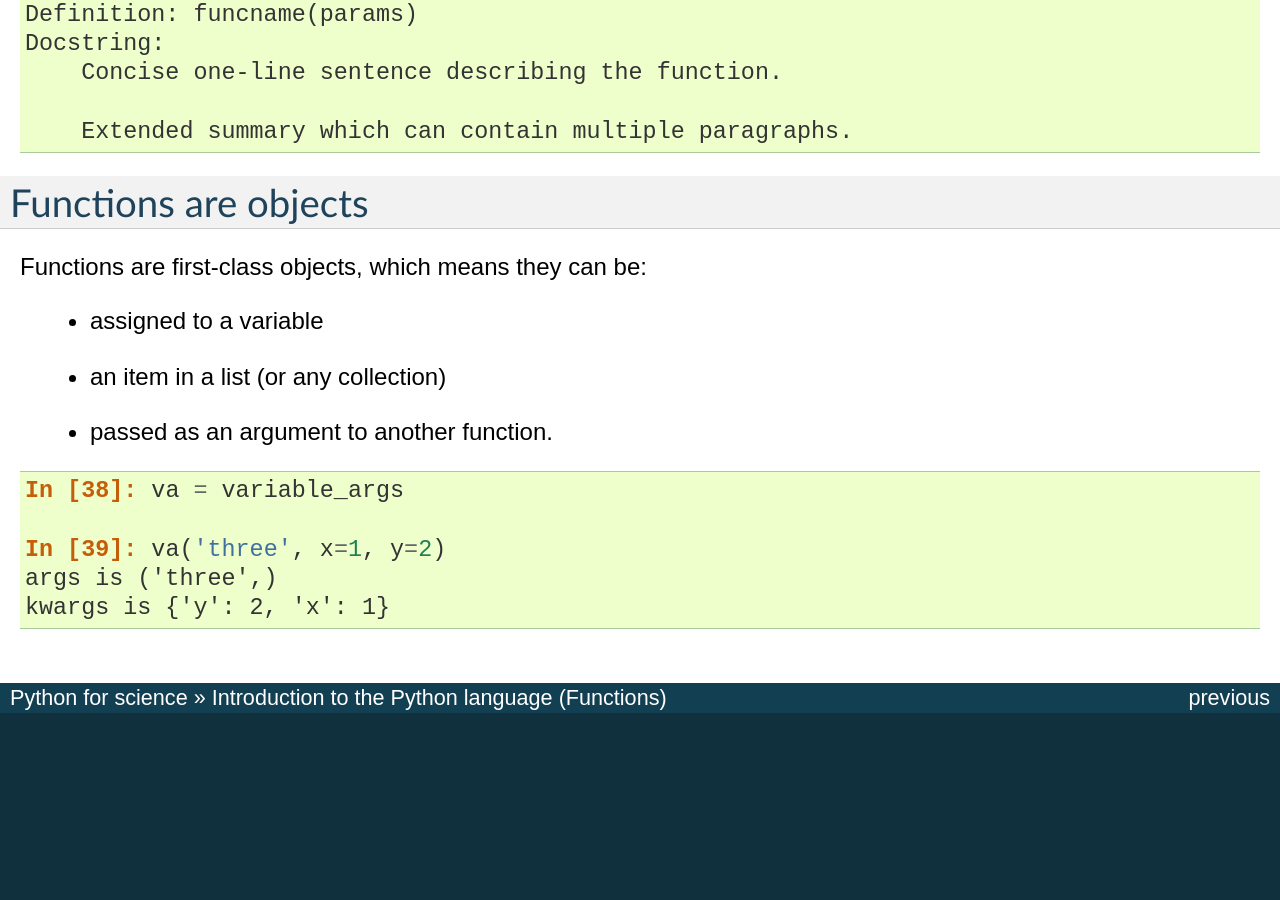
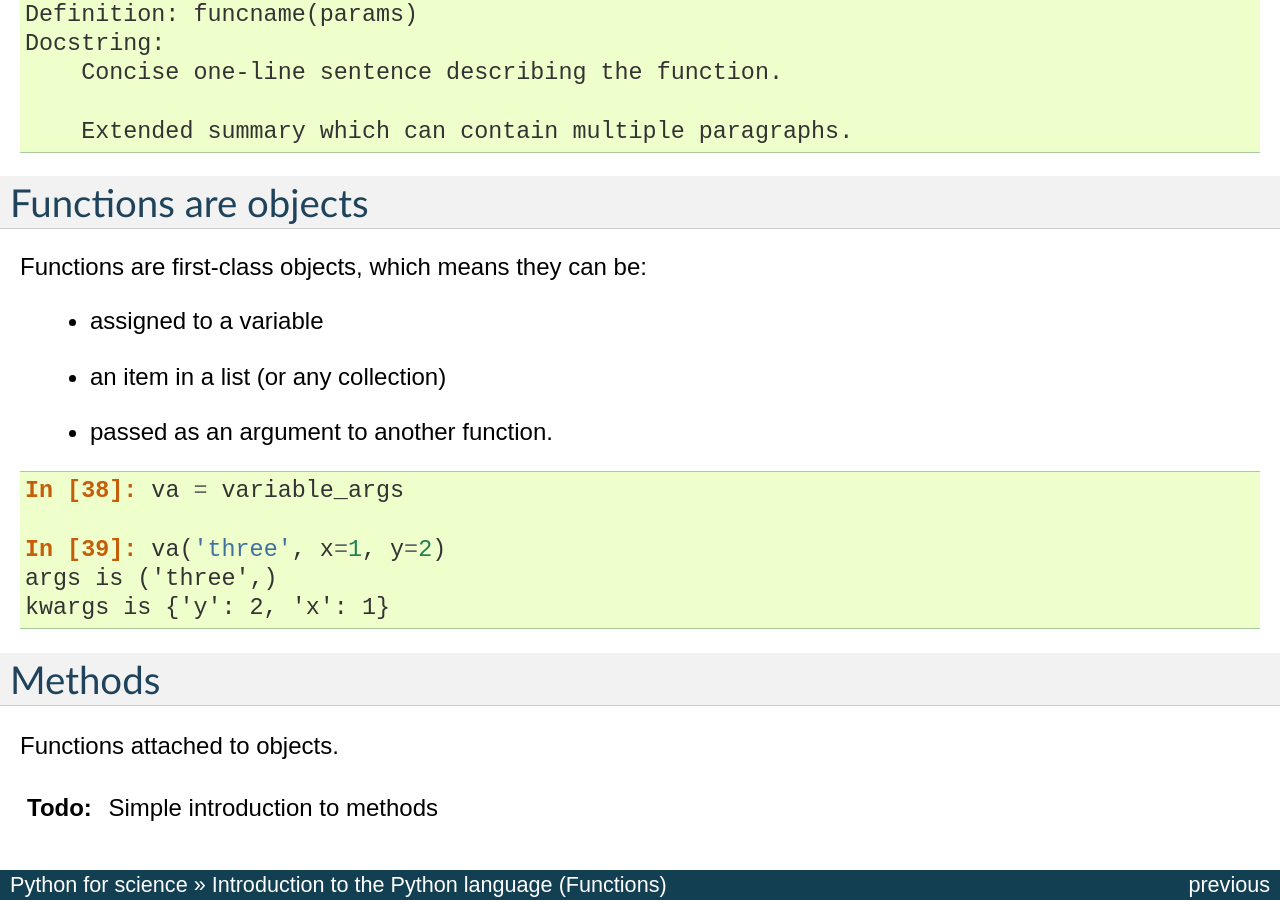
Before and after one commit to GaelVaroquaux/scipy-tutorials, a Sphinx documentation site: the page built from source/functions.rst, in a window 1280 px wide and 900 px high, scrolled down 6271 px. Built offline with Sphinx 7.4.7, drawn with Linux system fonts in a browser that asks for light colours; before the commit the page ends 6984 px from its top, so only the background shows below that.

Commit message:
Add method stub to functions.

```diff
--- a/source/functions.rst
+++ b/source/functions.rst
@@ -266,3 +266,11 @@ Functions are first-class objects, which means they can be:
     In [39]: va('three', x=1, y=2)
     args is ('three',)
     kwargs is {'y': 2, 'x': 1}
+
+
+Methods
+-------
+
+Functions attached to objects.
+
+.. todo::  Simple introduction to methods
```
